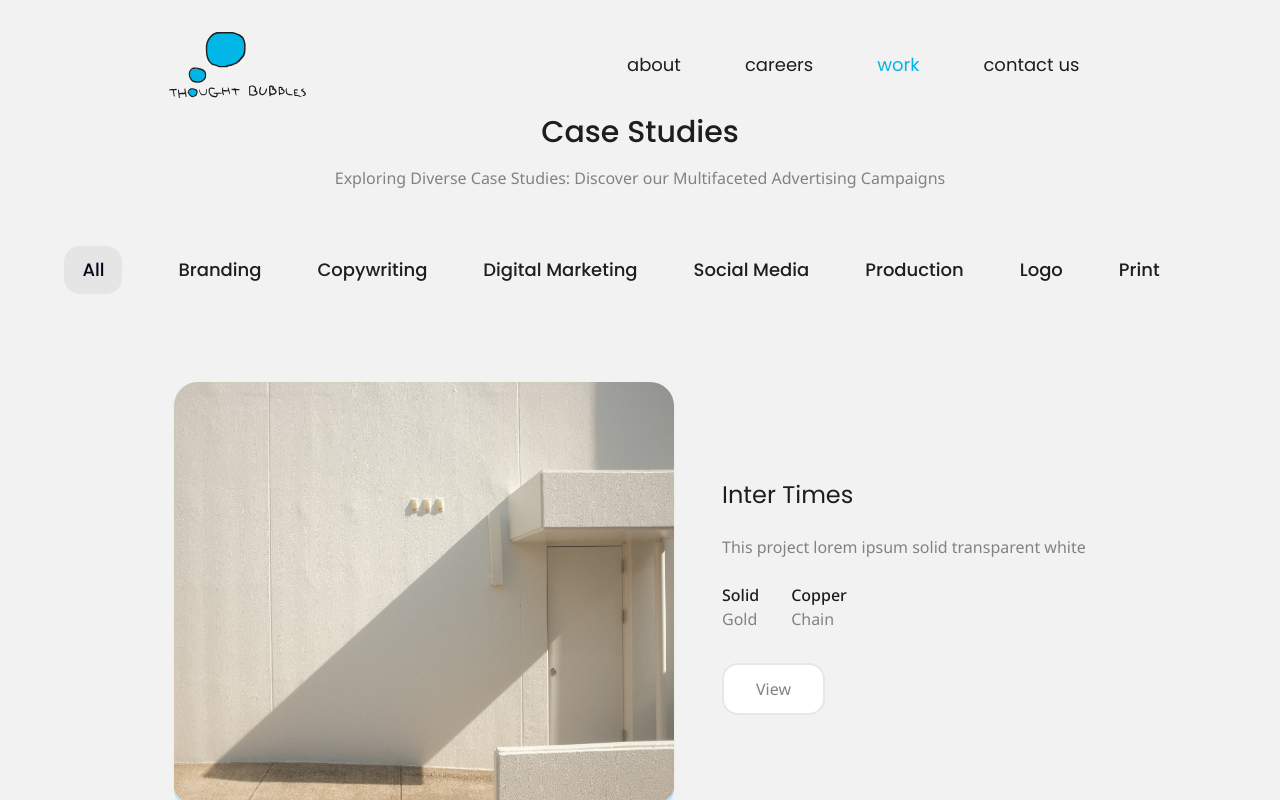
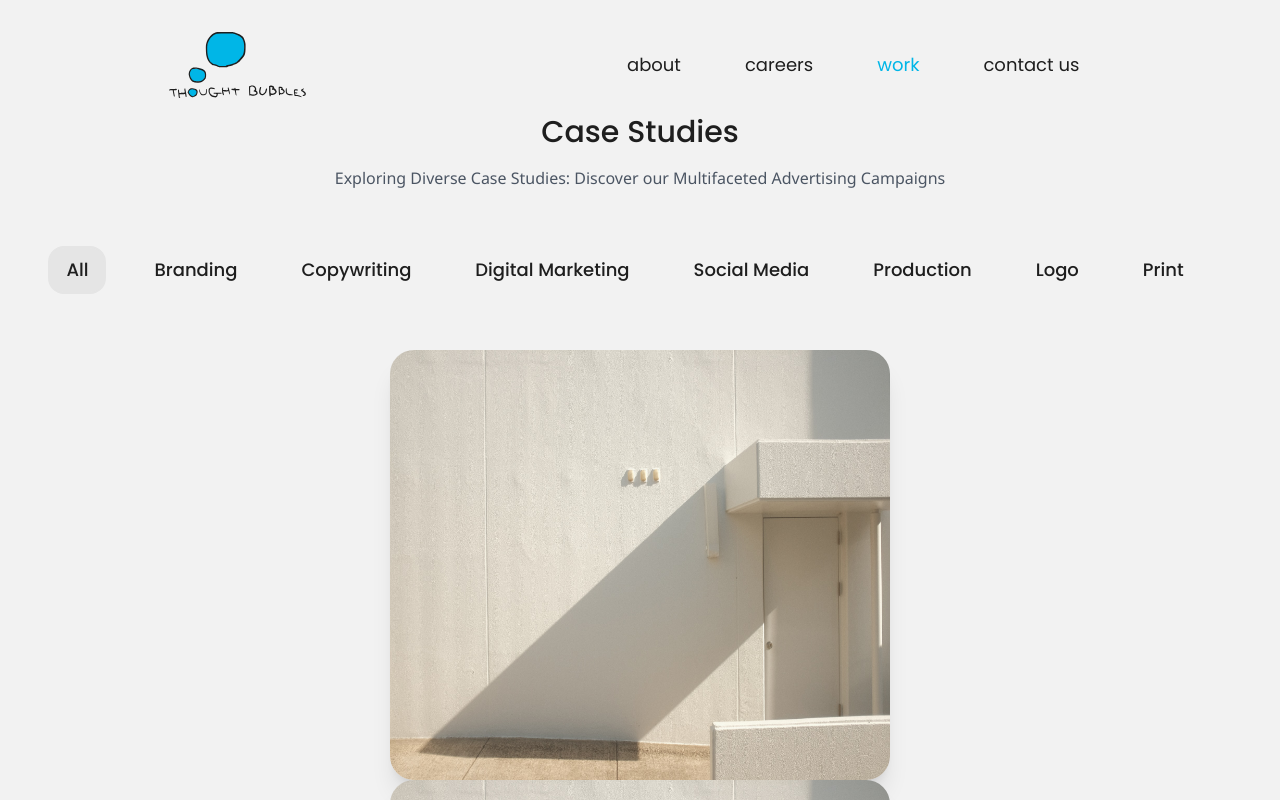
Before and after one commit to vatsalmotiani/thought-bubbles, a Next.js app: page /work/all in a window 1280 px wide. Shown: the top 800 px of the page. Built offline with nearby package versions, Linux system fonts and the light colour scheme.

Commit message:
UI Changes

```diff
--- a/src/app/layout.jsx
+++ b/src/app/layout.jsx
@@ -16,7 +16,7 @@ export const metadata = {
 export default function RootLayout({ children }) {
   return (
     <html lang='en'>
-      <body className={`font-noto flex flex-col min-h-screen relative bg-tb-bg`}>
+      <body className='font-noto text-gray-600 flex flex-col min-h-screen relative bg-tb-bg'>
         <Navbar />
         <div className='flex-grow '>{children}</div>
         <Footer />
--- a/src/app/not-found.jsx
+++ b/src/app/not-found.jsx
@@ -8,8 +8,8 @@ export default function notFound() {
   return (
     <div className='flex justify-center flex-col items-center h-96'>
       <span className='bg-gray-200 px-4 py-1 mb-8 rounded-full border-2 border-gray-300 text-gray-400 duration-300 '>404 Error</span>
-      <p className={`font-poppins text-5xl pb-4 font-semibold text-tb-black`}>Page Not Found</p>
-      <p className={`font-poppins py-4 text-lg text-gray-400`}>Sorry, the page you were looking for doesn&apos;t exist or has been moved.</p>
+      <p className='font-poppins text-5xl pb-4 font-semibold text-tb-black'>Page Not Found</p>
+      <p className='py-4 text-lg '>Sorry, the page you were looking for doesn&apos;t exist or has been moved.</p>
       <Button
         link='/'
         content='Back to Homepage'
--- a/src/app/work/[category]/layout.jsx
+++ b/src/app/work/[category]/layout.jsx
@@ -7,17 +7,27 @@ import { usePathname } from "next/navigation";
 
 export function NavigationService({ services, pathname }) {
   {
-    return services.map((service, i) => {
-      return (
+    return (
+      <>
         <Link
-          href={`/work/${slugify(service)}`}
-          key={i}
-          className={`font-poppins font-medium text-lg me-14 duration-300 ${pathname === `/work/${slugify(service)}` ? "bg-neutral-200 rounded-2xl px-4 py-2 border-2 border-neutral-200 " : "text-tb-black  hover:text-neutral-500"}`}
+          href='/work/all'
+          className={`text-tb-black font-poppins font-medium text-lg me-8 px-4 py-2  duration-300 ${pathname === "/work/all" ? "bg-neutral-200 rounded-2xl  border-2 border-neutral-200 " : "hover:text-tb-body"}`}
         >
-          {service}
+          All
         </Link>
-      );
-    });
+        {services.map((service, i) => {
+          return (
+            <Link
+              href={`/work/${slugify(service)}`}
+              key={i}
+              className={`text-tb-black font-poppins font-medium text-lg me-8 px-4 py-2  duration-300 ${pathname === `/work/${slugify(service)}` ? "bg-neutral-200 rounded-2xl  border-2 border-neutral-200 " : "hover:text-tb-body"}`}
+            >
+              {service}
+            </Link>
+          );
+        })}
+      </>
+    );
   }
 }
 
--- a/src/app/work/[category]/page.jsx
+++ b/src/app/work/[category]/page.jsx
@@ -1,6 +1,7 @@
 import CaseLarge from "@/components/CaseLarge";
 import { slugify, slugifyList } from "@/lib/utils";
 import caseList from "@/data/caseList";
+import CaseCard from "@/components/CaseCard";
 
 export default function WorkCase({ params }) {
   const cat = params.category;
@@ -11,18 +12,26 @@ export default function WorkCase({ params }) {
             .filter((caseStudy) => slugifyList(caseStudy.category).includes(cat))
             .map((filteredCase) => {
               return (
-                <CaseLarge
+                <CaseCard
                   key={filteredCase.id}
                   caseStudy={filteredCase}
                 />
+                // <CaseLarge
+                //   key={filteredCase.id}
+                //   caseStudy={filteredCase}
+                // />
               );
             })
         : caseList.map((filteredCase) => {
             return (
-              <CaseLarge
+              <CaseCard
                 key={filteredCase.id}
                 caseStudy={filteredCase}
               />
+              // <CaseLarge
+              //   key={filteredCase.id}
+              //   caseStudy={filteredCase}
+              // />
             );
           })}
     </div>
--- a/src/app/work/cases/[case]/layout.jsx
+++ b/src/app/work/cases/[case]/layout.jsx
@@ -12,7 +12,7 @@ export function BackButton() {
   return (
     <Link
       href='/work/all'
-      className='text-gray-500 hover:text-gray-600 duration-300 flex'
+      className='text-tb-black hover:text-gray-600 duration-300 flex'
     >
       <ArrowLeft className='pe-2' />
       All Cases
@@ -24,7 +24,7 @@ export function Banner({ name, category, img, client }) {
   return (
     <div className='flex items-center'>
       <div className='flex flex-col me-14 w-1/2'>
-        <p className='font-poppins text-tb-black text-6xl font-medium '>{name}</p>
+        <p className='font-poppins text-tb-black text-5xl font-semibold '>{name}</p>
         <p className='text-lg  text-tb-body pt-4'>{category.join(", ")}</p>
         <div className='flex flex-col mt-14'>
           <Image
@@ -65,16 +65,16 @@ export function Banner({ name, category, img, client }) {
 
 export function Navigation({ name, pathname }) {
   return (
-    <div className='flex items-center'>
+    <div className='flex items-center font-poppins text-tb-black font-medium text-lg duration-300 '>
       <Link
         href={`/work/cases/${slugify(name)}`}
-        className={`font-poppins font-medium text-lg me-14 duration-300 ${pathname === `/work/cases/${slugify(name)}` ? "bg-neutral-200 rounded-2xl px-4 py-2 border-2 border-neutral-200 " : "text-tb-black  hover:text-neutral-500"}`}
+        className={`me-8 px-4 py-2 ${pathname === `/work/cases/${slugify(name)}` ? "bg-neutral-200 rounded-2xl border-2 border-neutral-200 " : " hover:text-tb-body"}`}
       >
         About
       </Link>
       <Link
         href={`/work/cases/${slugify(name)}/gallery`}
-        className={`font-poppins font-medium text-lg me-14 duration-300 ${pathname === `/work/cases/${slugify(name)}/gallery` ? "bg-neutral-200 rounded-2xl px-4 py-2 border-2 border-neutral-200 " : "text-tb-black  hover:text-neutral-500"}`}
+        className={`me-8 px-4 py-2 ${pathname === `/work/cases/${slugify(name)}/gallery` ? "bg-neutral-200 rounded-2xl border-2 border-neutral-200 " : " hover:text-tb-body"}`}
       >
         Gallery
       </Link>
@@ -112,7 +112,7 @@ export default function CaseLayout({ children, params }) {
   return (
     <section>
       <div className='flex flex-col items-center pb-14'>
-        <div className='flex flex-col w-4/6'>
+        <div className='flex flex-col w-5/6'>
           <div className='pt-12 pb-8'>
             <BackButton />
           </div>
@@ -127,7 +127,7 @@ export default function CaseLayout({ children, params }) {
               name={name}
               pathname={pathname}
             />
-            <hr className='my-8 border-1  border-gray-300' />
+            <hr className='my-8 border-1 w-full border-gray-300' />
           </div>
 
           {children}
--- a/src/app/work/cases/[case]/page.jsx
+++ b/src/app/work/cases/[case]/page.jsx
@@ -1,36 +1,9 @@
 import Image from "next/image";
-import Link from "next/link";
-import CaseSmall from "@/components/CaseSmall";
-import caseList from "@/data/caseList";
 import { findCase } from "@/data/caseList";
-import { ArrowLeft } from "react-feather"; // ICONS
 
-export default function CasePage({ params }) {
-  const slug = params.case;
-  const { id, img, name, category, body, metrics, objective } = findCase(slug);
-
+export function GallerySec({ img, name }) {
   return (
-    <>
-      <p className='font-poppins text-tb-black text-2xl  py-4'>Objective</p>
-      <p className='font-poppins  text-tb-body text-base'>{objective}</p>
-
-      <div className='flex py-8'>
-        {metrics
-          ? metrics.map((m) => {
-              return (
-                <div
-                  key={m.metric}
-                  className='flex flex-col me-24'
-                >
-                  <p className=' text-tb-black  font-medium'>{m.metric}</p>
-                  <p className=' text-tb-body'>{m.value}</p>
-                </div>
-              );
-            })
-          : null}
-      </div>
-      {/* GALLERY */}
-      {/* <div className='flex flex-col bg-tb-black w-full items-center my-14'>
+    <div className='flex flex-col bg-tb-black w-full items-center my-14'>
       <div className='flex flex-col w-4/6 py-14'>
         <p className='font-poppins text-white text-2xl  pb-8'>Gallery</p>
 
@@ -43,8 +16,58 @@ export default function CasePage({ params }) {
           className='rounded-4xl h-[484px] w-[1021px] z-10  col-start-1 row-start-1'
         />
       </div>
-      </div> */}
-      <p className='font-poppins  text-tb-body text-base'>{body}</p>
+    </div>
+  );
+}
+
+export function Metrics({ metrics }) {
+  return metrics.map((m) => {
+    return (
+      <div
+        key={m.metric}
+        className='flex flex-col me-24'
+      >
+        <p className=' text-tb-black  font-medium'>{m.metric}</p>
+        <p className=' text-tb-body'>{m.value}</p>
+      </div>
+    );
+  });
+}
+
+export function Paragraph({ heading, body }) {
+  return (
+    <>
+      {heading && <p className='font-poppins text-tb-black font-medium text-lg pb-2'>{heading}</p>}
+      <p className='  w-[720px] max-w-full mb-8'>{body}</p>
     </>
   );
 }
+
+export default function CasePage({ params }) {
+  const slug = params.case;
+  const caseFound = findCase(slug);
+
+  return (
+    <div className='flex'>
+      <div className='w-1/2 '>
+        <Paragraph
+          heading='Objective'
+          body={caseFound.objective}
+        />
+        <Paragraph
+          heading='Description'
+          body={caseFound.body}
+        />
+      </div>
+
+      <div className='flex flex-col w-1/2'>
+        <div className='flex py-8'>{caseFound.metrics && <Metrics metrics={caseFound.metrics} />}</div>
+      </div>
+
+      {/* <GallerySec
+        img={img}
+        name={name}
+      /> */}
+    </div>
+  );
+}
--- a/src/app/work/layout.js
+++ /dev/null
@@ -1,14 +0,0 @@
-export const metadata = {
-  title: "Work",
-};
-
-export default function WorkLayout({ children }) {
-  return (
-    <section>
-      {/* Include shared UI here e.g. a header or sidebar */}
-      <nav></nav>
-
-      {children}
-    </section>
-  );
-}
--- /dev/null
+++ b/src/components/CaseCard.jsx
@@ -0,0 +1,25 @@
+import Image from "next/image";
+import Link from "next/link";
+import { slugify } from "@/lib/utils";
+
+export default function CaseCard({ caseStudy }) {
+  return (
+    <div>
+      <Link
+        className='flex flex-col'
+        href={`/work/cases/${slugify(caseStudy.name)}`}
+      >
+        <Image
+          src={caseStudy.img}
+          height='0'
+          width='0'
+          alt={caseStudy.name}
+          sizes='100vw'
+          className='h-[430px] w-[500px] duration-300 rounded-3xl shadow-xl'
+        />
+        {/* <p className='ps-3 font-poppins text-tb-black font-medium text-lg'>{caseStudy.name}</p>
+        <p className=' ps-3 text-gray-400'>{caseStudy.category.join(", ")}</p> */}
+      </Link>
+    </div>
+  );
+}
--- a/src/components/CaseSmall.jsx
+++ b/src/components/CaseSmall.jsx
@@ -15,7 +15,7 @@ export default function CaseSmall({ caseStudy }) {
         />
       </Link>
 
-      <p className='font-poppins ps-3  text-tb-black font-medium text-lg'>{caseStudy.name}</p>
+      <p className='ps-3  font-poppins text-tb-black font-medium text-lg'>{caseStudy.name}</p>
       <p className=' ps-3 text-gray-400'>{caseStudy.category.join(", ")}</p>
       {/* <p className=' ps-3 text-tb-body'>{caseStudy.shortDescription}</p> */}
     </div>
--- a/src/components/Navbar.jsx
+++ b/src/components/Navbar.jsx
@@ -19,6 +19,7 @@ export default function Navbar() {
     {
       name: "Work",
       url: "/work/all",
+      parent: "/work",
     },
     {
       name: "Contact Us",
@@ -39,8 +40,8 @@ export default function Navbar() {
       </Link>
 
       <div className={`font-poppins text-lg lowercase`}>
-        {navLinks.map(({ name, url }) => {
-          const isActive = pathname.startsWith(`${url}`);
+        {navLinks.map(({ name, url, parent }) => {
+          const isActive = pathname.startsWith(`${url}`) || pathname.startsWith(`${parent}`);
           return (
             <Link
               key={url}
--- a/src/components/Title.jsx
+++ b/src/components/Title.jsx
@@ -2,9 +2,9 @@ const Title = ({ sectionName, heading, subheading }) => {
   return (
     <div className='flex flex-col items-center text-center '>
       <span className=' max-w-4xl'>
-        <p className={`font-caveat lowercase text-tb-blue text-3xl font-bold `}>{sectionName}</p>
-        <p className={`font-poppins text-tb-black text-3xl font-medium py-4`}>{heading}</p>
-        <p className={` text-tb-body leading-6`}>{subheading}</p>
+        <p className='font-caveat lowercase text-tb-blue text-3xl font-bold '>{sectionName}</p>
+        <p className='font-poppins text-tb-black text-3xl font-medium py-4'>{heading}</p>
+        <p className='leading-6'>{subheading}</p>
       </span>
     </div>
   );
--- a/src/data/services.js
+++ b/src/data/services.js
@@ -1,3 +1,3 @@
-const serviceList = ["All", "Branding", "Copywriting", "Digital Marketing", "Social Media", "Production", "Logo", "Print"];
+const serviceList = ["Branding", "Copywriting", "Digital Marketing", "Social Media", "Production", "Logo", "Print"];
 
 export default serviceList;
```
Lines whose indentation alone changed are shown as unchanged.
